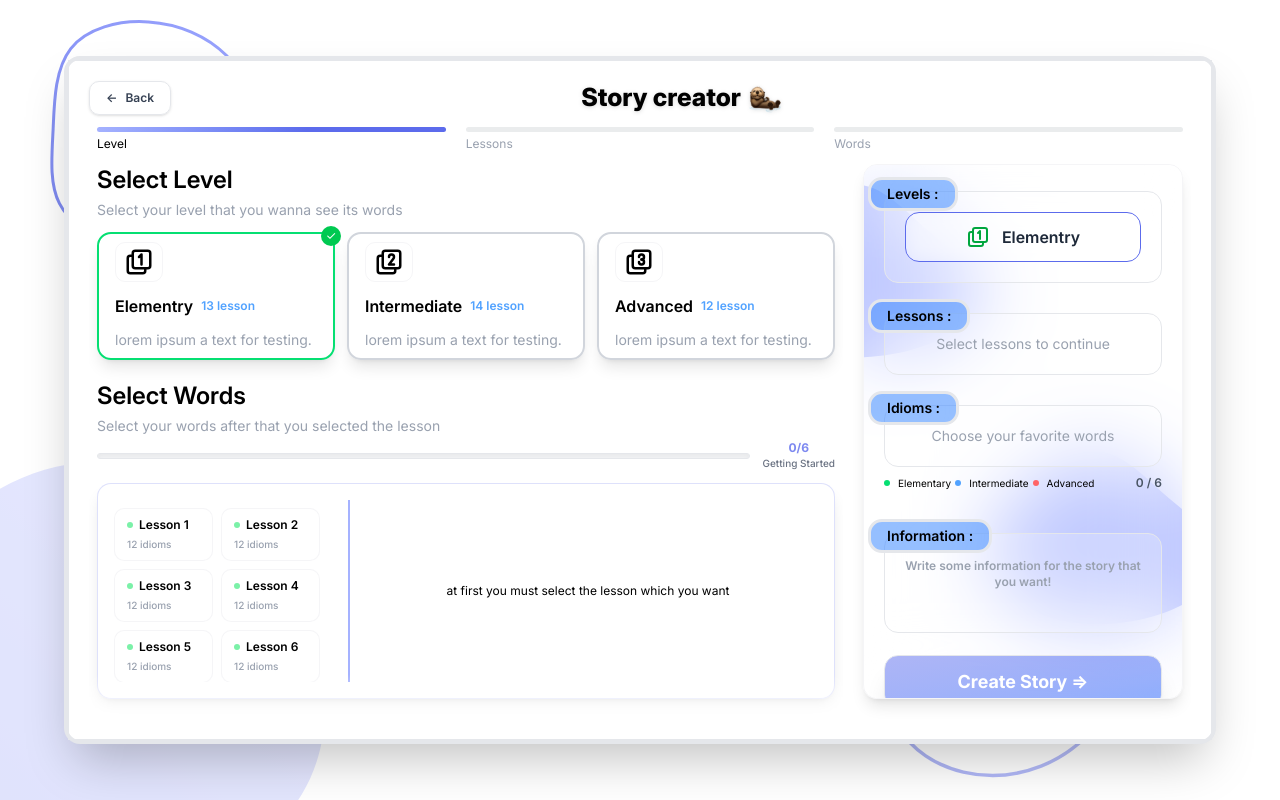
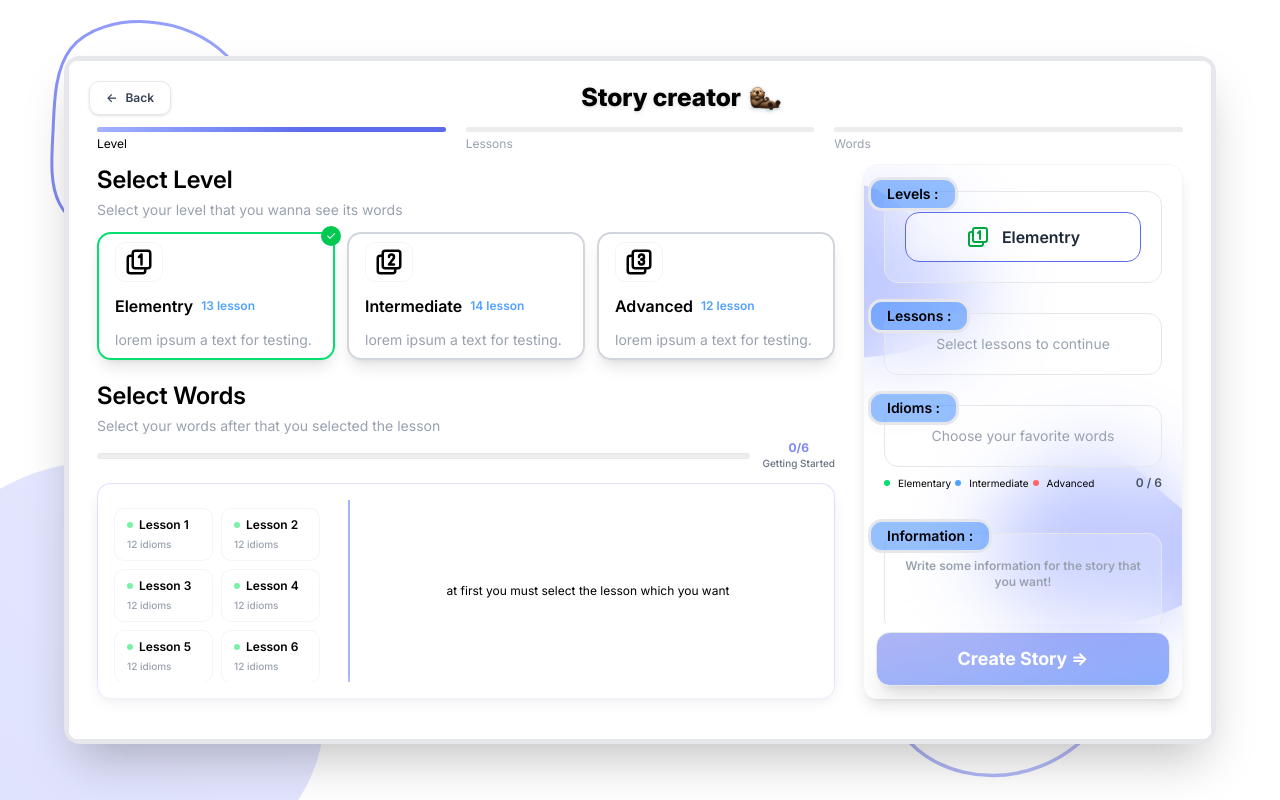
Before and after one commit to abolfazlj10/essinitial-idioms-in-english, a Next.js app: page /story in a window 1280 px wide. Built offline with nearby package versions, Linux system fonts and the light colour scheme.

Commit message:
fix overflow sidebar in zoom

```diff
--- a/src/components/story/sidebar.tsx
+++ b/src/components/story/sidebar.tsx
@@ -36,7 +36,8 @@ const SideBarDetail: React.FC<SideBarDetailProps> = ({
     <div className="border border-gray-400/10 rounded-xl relative overflow-hidden min-w-[370px] max-[1500px]:min-w-[320px] shadow-lg mx-2 mb-5 hidden desktop:block">
       <img className="absolute select-none top-1/2 -right-20 z-20 scale-x-150" src="./blob-haikei.svg" />
       <img className="absolute select-none top-0 -left-40 z-20 scale-x-150" src="./blob-haikei.svg" />
-      <div className="bg-white/30 h-full w-full backdrop-blur-2xl z-30 relative py-3 px-5 flex flex-col gap-4 ">
+      <div className="bg-white/30 h-full w-full backdrop-blur-2xl z-30 relative py-3 flex flex-col gap-2">
+        <div className="overflow-y-auto px-5 flex flex-col gap-4">
           <div>
             <div className="border-3 text-sm backdrop-blur-2xl justify-self-start py-1 px-4 font-semibold rounded-xl bg-blue-500/50 -mb-5 -ml-4 z-20 relative select-none">Levels :</div>
             <div className="text-[25px] font-semibold text-center rounded-xl bg-white/20 border py-5 px-5 flex justify-center items-center">
@@ -163,8 +164,8 @@ const SideBarDetail: React.FC<SideBarDetailProps> = ({
               onChange={e => setInformation(e.target.value)}
             />
           </div>
-        <div
-          className={`text-lg text-center font-bold mt-auto border rounded-xl py-3 shadow-xl duration-200 select-none flex justify-center items-center ${
+        </div>
+        <div className={`text-lg text-center font-bold border rounded-xl py-3 mx-3 mt-auto  shadow-xl duration-200 select-none flex justify-center items-center ${
             loadingStory
               ? 'bg-gradient-to-br from-primaryColor/50 to-blue-600/50 text-white cursor-default'
               : words.length >= 1
```
Lines whose indentation alone changed are shown as unchanged.
